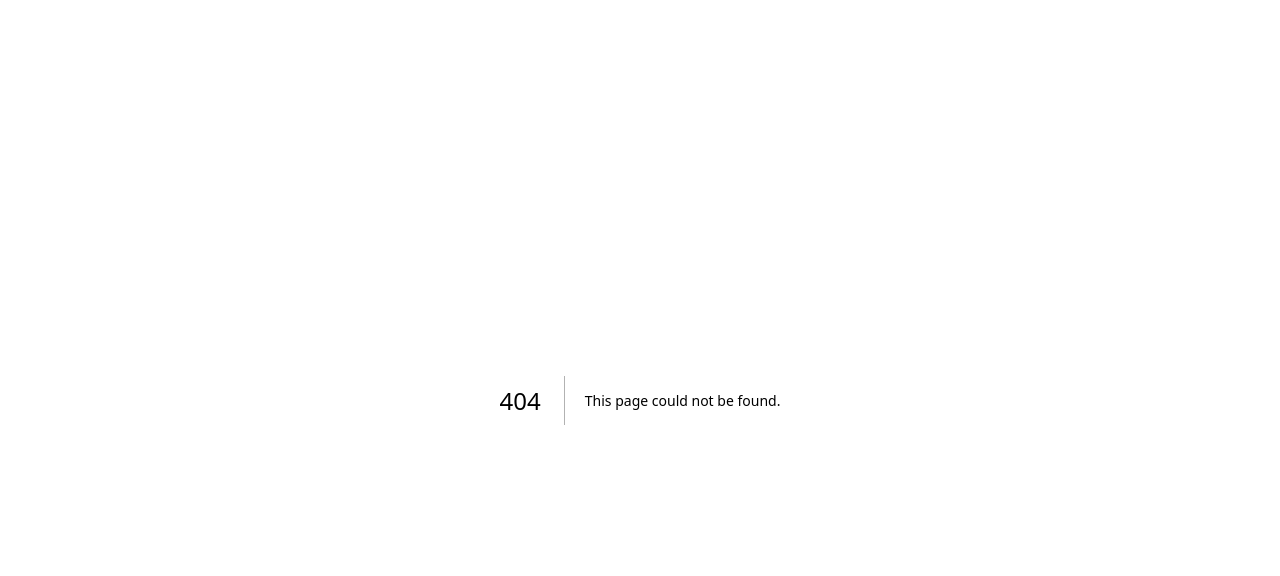
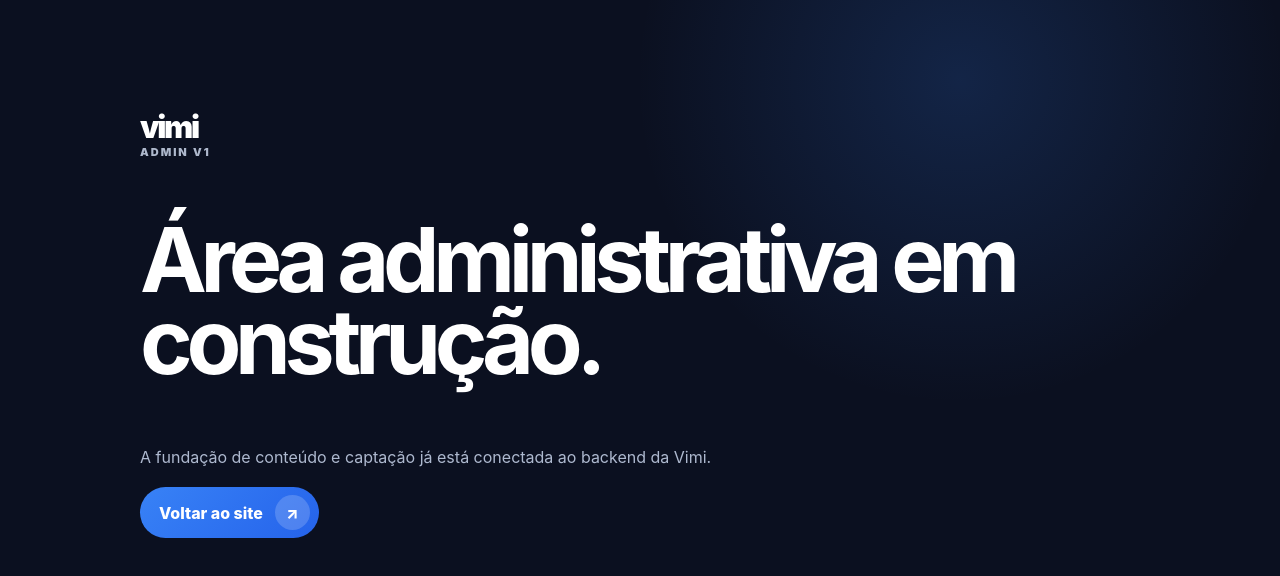
Before and after one commit to vitormiek/Testes, a Next.js app: page /admin in a window 1280 px wide. Before the commit this address had no page. Shown: the top 576 px of the page. Built offline with nearby package versions, Linux system fonts and the light colour scheme.

Commit message:
Vimi V1: add admin route

```diff
--- /dev/null
+++ b/app/admin/page.tsx
@@ -0,0 +1,3 @@
+export default function AdminPage(){
+  return <main className="admin-preview"><div className="admin-preview-inner"><a className="wordmark" href="/">vimi</a><div className="eyebrow">Admin V1</div><h1>Área administrativa em construção.</h1><p>A fundação de conteúdo e captação já está conectada ao backend da Vimi.</p><a className="pill primary" href="/">Voltar ao site <span>↗</span></a></div></main>;
+}
```
